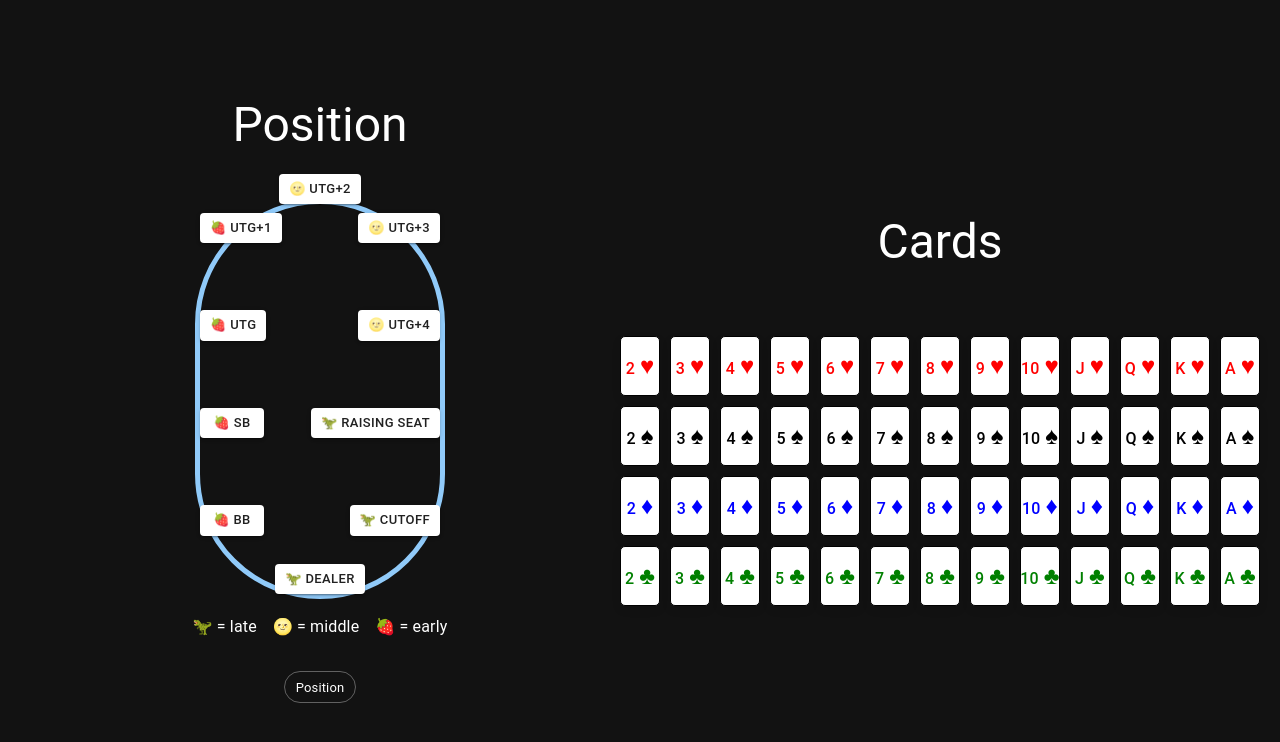
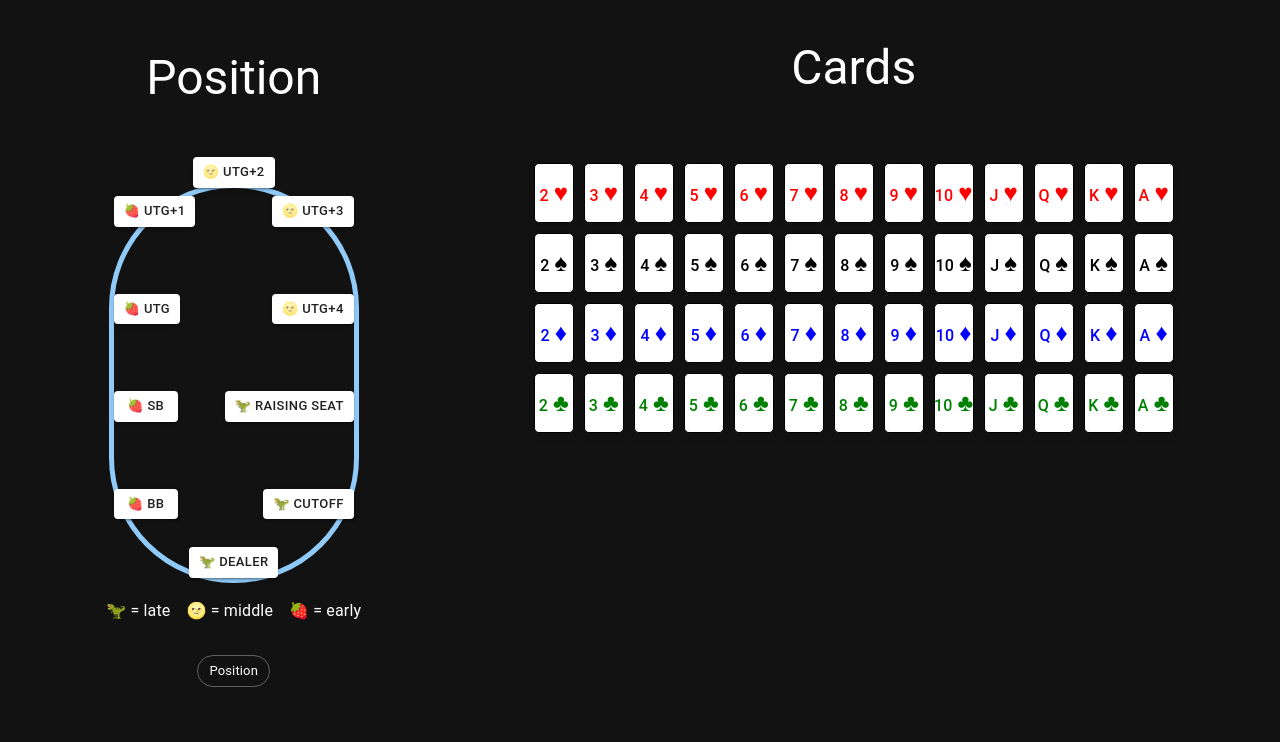
Before and after one commit to kr1st1n4gr0eg3r/holdem-position-play, a React (Create React App) app: page / in a window 1280 px wide. Shown: the top 742 px of the page. Built offline with nearby package versions, Linux system fonts and the light colour scheme.

Commit message:
General styling

```diff
--- a/src/components/PokerTable.js
+++ b/src/components/PokerTable.js
@@ -35,9 +35,11 @@ const PokerTable = () => {
 
   return (
     <Box className="pokerTable">
+    <div className="positionTitle">
       <Typography variant="h3" component="h2" gutterBottom>
         Position
       </Typography>
+      </div>
       <Box className="tableBackground">
         {positions.map((pos) => (
           <Button
--- a/src/css/App.css
+++ b/src/css/App.css
@@ -8,12 +8,13 @@
   align-items: center; /* Center items vertically */
   height: 100vh; /* Full height of the viewport */
   padding: 20px;
+  align-items: flex-start;
 }
 
-.pokerTable {
-  flex: 1; /* Adjust as needed */
+/* .pokerTable {
+  flex: 1;
 }
 
 .cardsContainer {
-  flex: 1; /* Adjust as needed */
-}
+  flex: 1;
+} */
--- a/src/css/positions.css
+++ b/src/css/positions.css
@@ -6,7 +6,7 @@ h2 {
   display: flex;
   flex-direction: column;
   align-items: center;
-  justify-content: center;
+  justify-content: flex-start;
   height: 100vh;
   background-color: #121212;
 }
@@ -22,6 +22,10 @@ h2 {
   position: relative;
   padding: 20px;
   justify-content: center;
+}
+
+.positionTitle {
+  margin: 30px 0px;
 }
 
 .position-10DEAL {
```
